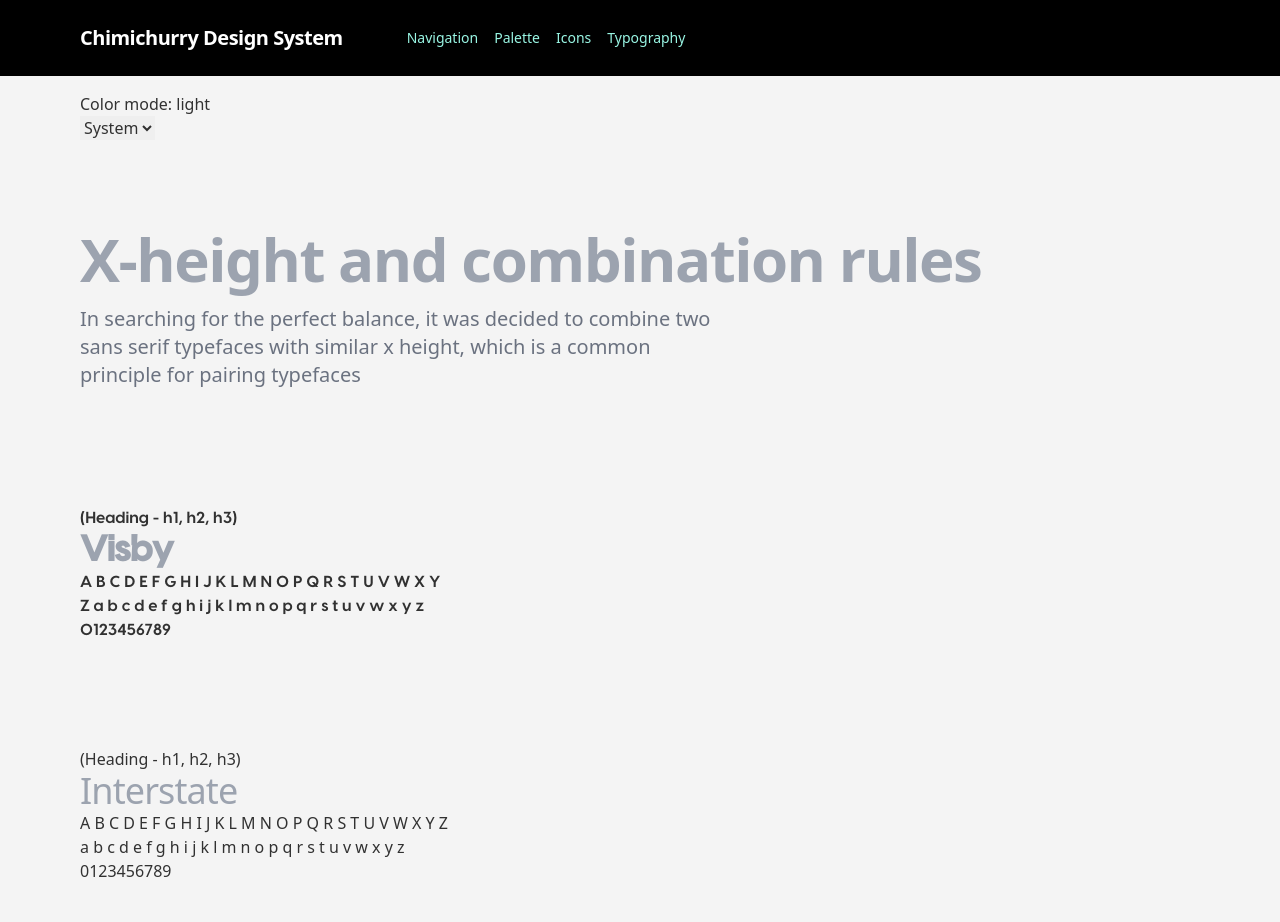
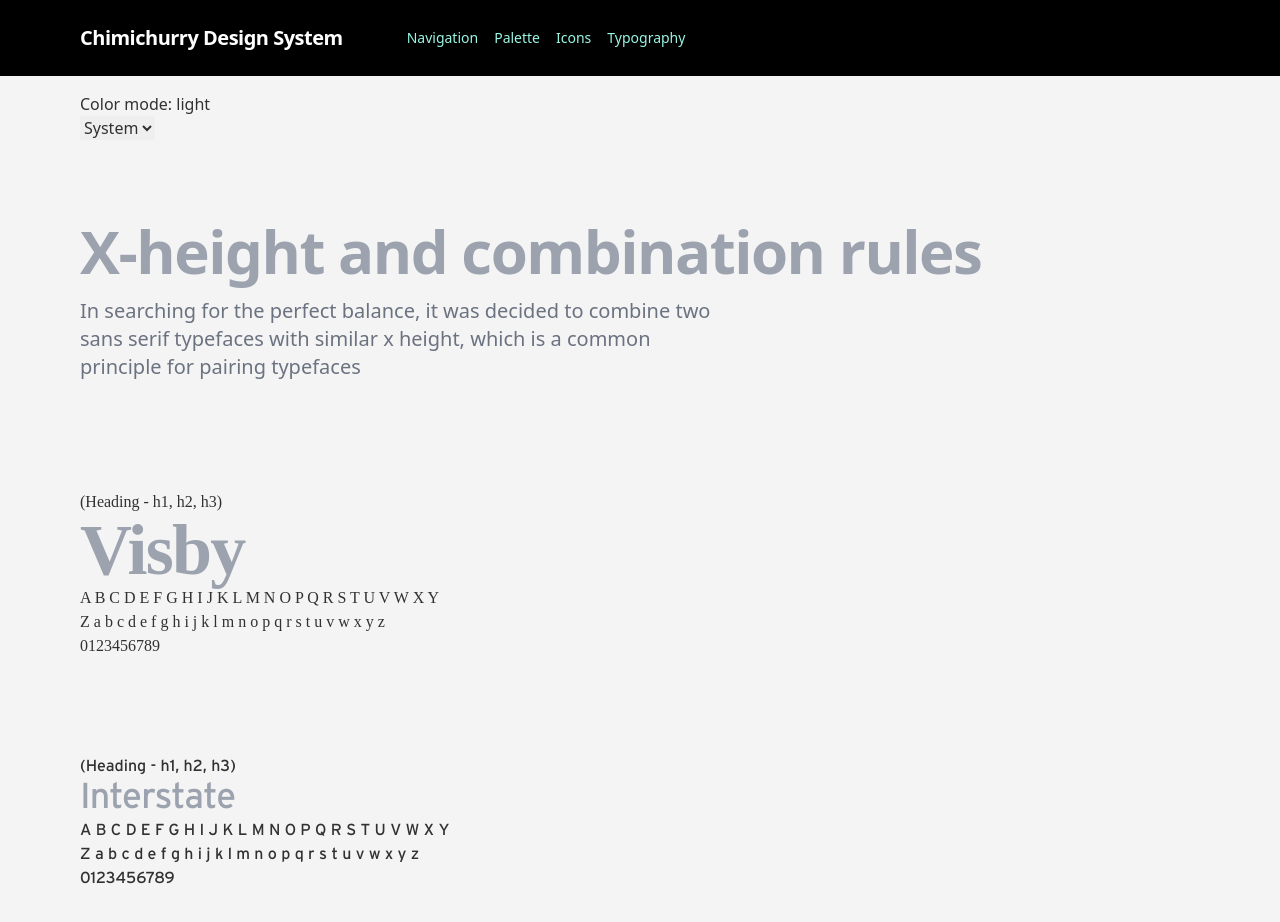
Before and after one commit to dadahaus/ui_nuxt, a Nuxt app: page /typography in a window 1280 px wide. Shown: the top 922 px of the page. Built offline with nearby package versions, Linux system fonts and the light colour scheme.

Commit message:
font tweaked

```diff
--- a/pages/typography.vue
+++ b/pages/typography.vue
@@ -16,7 +16,7 @@
   <div style="font-family: Visby">
     <h2>(Heading - h1, h2, h3)</h2>
     <h1
-      class="text-4xl font-extrabold leading-none tracking-tight text-gray-400 md:text-3xl lg:text-4xl dark:text-gray-700"
+      class="text-8xl font-extrabold leading-none tracking-tight text-gray-400 md:text-6xl lg:text-7xl dark:text-gray-700"
     >
       Visby
     </h1>
@@ -27,7 +27,7 @@
       a b c d e f g h i j k l m n o p q r s t u v w x y z 0123456789
     </h2>
   </div>
-  <div>
+  <div style="font-family: Interstate">
     <h2>(Heading - h1, h2, h3)</h2>
     <h1
       class="text-4xl leading-none tracking-tight text-gray-400 md:text-3xl lg:text-4xl dark:text-gray-700"
@@ -47,9 +47,7 @@
 @font-face {
   font-family: Visby;
   src: url(../assets/fonts/visby/VisbyBold.otf);
-}
-@font-face {
   font-family: Interstate;
-  src: url(../assets/fonts/interstate_sv/interstate-bold-cond.otf);
+  src: url(../assets/fonts/interstate_sv/Interstate-Regular-Font.ttf);
 }
 </style>
```
